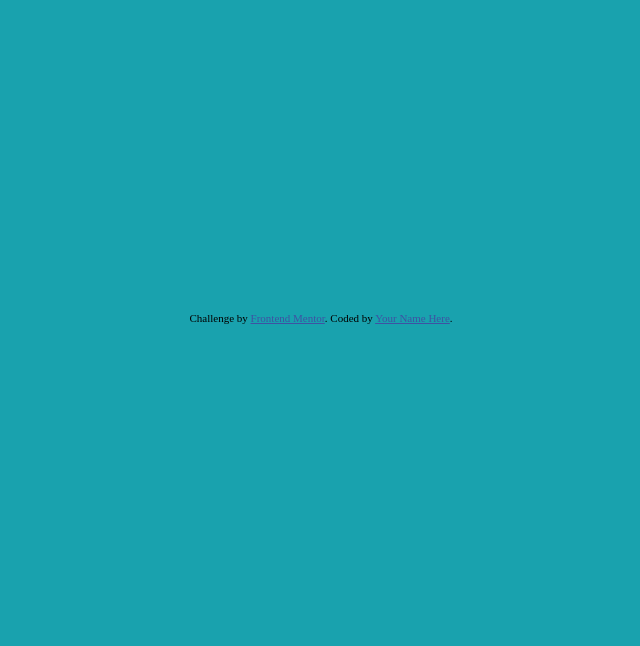
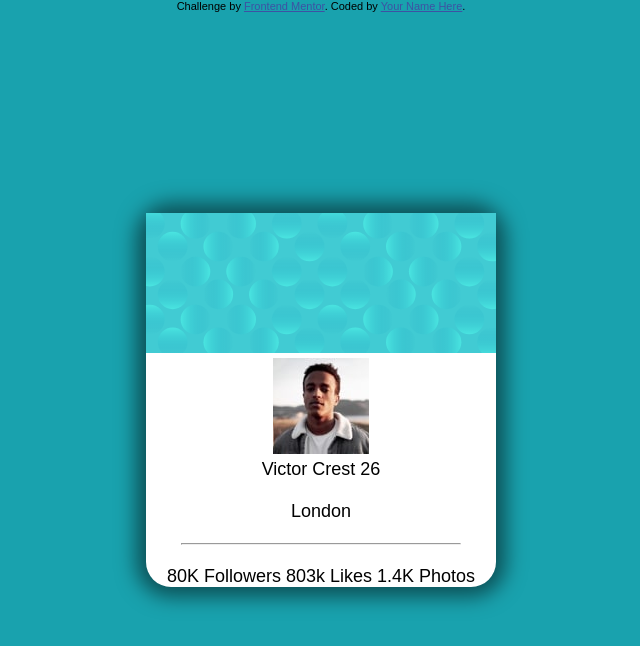
Before and after one commit to juanmarin7/frontend_mentor_desafio1, a website: page index.html in a window 1280 px wide. Shown: the whole page, without its empty margins (319-959 px from the left). Drawn offline with Linux system fonts and the light colour scheme; a web font is replaced by a local one.

Commit message:
Actualizando hoja de estilos

```diff
--- a/css/styles.css
+++ b/css/styles.css
@@ -1,19 +1,40 @@
+@import url(https://fonts.google.com/specimen/Kumbh+Sans);
 *{
   margin: 0;
   padding: 0;
   box-sizing: border-box;
 }
-
+hr{
+  width: 280px;
+  background-color: black;
+  color: aqua;
+}
+html{
+  font-size: 18px;
+  font-family: 'Kumbh Sans', sans-serif;
+  font-weight: 400;
+}
 body{
   background: hsl(185, 75%, 39%);
 
 
 }
 
-section{
-  position: relative;
+.tarjeta{
+  position: absolute;
+  top: 50%;
+  left: 50%;
+  transform: translate(-50%, -50%);
+  display: flex;
+  flex-direction: column;
+  align-items: center;
   justify-content: center;
-  align-items: center;
-  display: flex;
-  visibility: hidden;
+  box-shadow: 0px 0px 20px 10px rgba(0, 0, 0, 0.5);
+  border-radius: 25px;
+  background-color: white;
 }
+
+.t_fondo{
+
+  float: right;
+}
--- a/index.html
+++ b/index.html
@@ -14,25 +14,25 @@
   .attribution a { color: hsl(228, 45%, 44%); }</style>
 </head>
 <body>
-  <section class="madre">
+
       <div class="tarjeta">
-        <section class="t_fondo"></section>
-        <img src="images/bg-pattern-card.svg" alt="">
+        <section class="t_fondo">
+        <img src="images/bg-pattern-card.svg" alt=""></section>
         <section class="t_image"><img src="images/image-victor.jpg" alt=""> </section>
-          <section class="t_nombre">Victor Crest</section>
-            <section class="t_edad"> 26 </section>
+          <section class="t_nombre">Victor Crest <span class="t_edad">26</span></section><br>
               <section class="t_pais">London</section>
+              <br>
+              <hr>
+              <br>
                 <section class="t_footer">
-                          80K
-                          Followers
+                          <span> 80K Followers </span>
+                          <span>803k Likes</span>
+                          <span> 1.4K Photos</span>
 
-                          803k
-                          Likes
 
-                          1.4K
-                          Photos</section>
+                         </section>
       </div>
-      </section>
+
 
 
   <div class="attribution">
```
